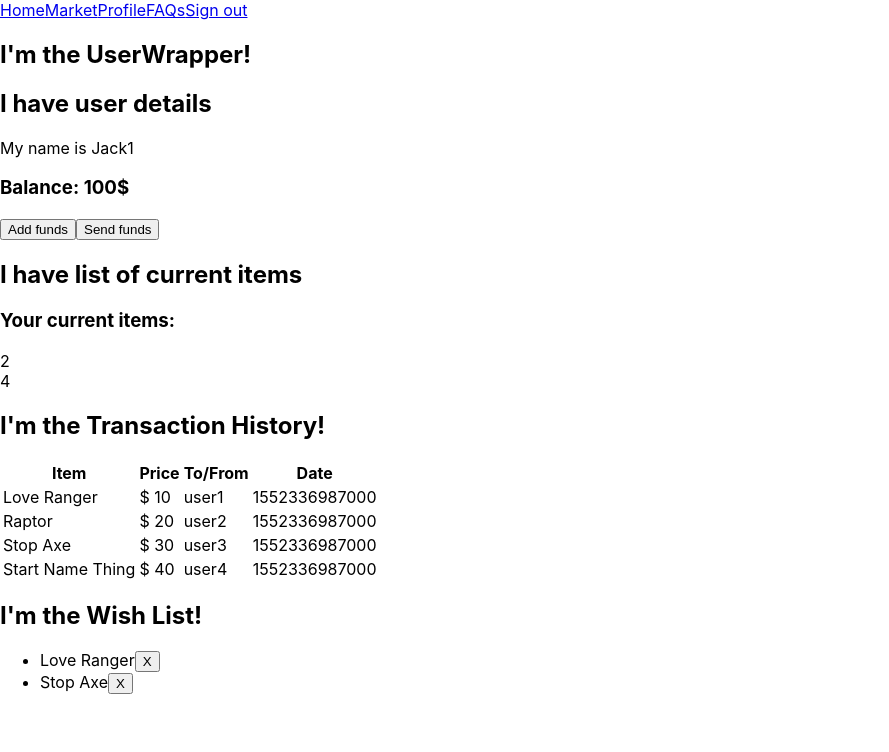
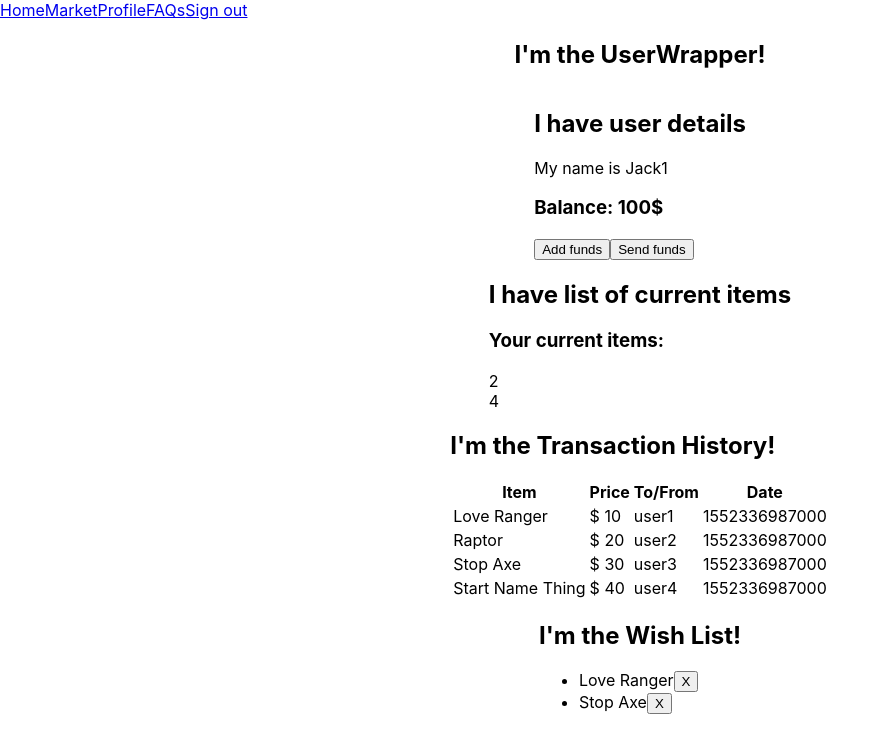
Before and after one commit to niftymarkets/client, a React (Create React App) app in the folder app/: page /user/123 in a window 1280 px wide. Shown: the top 752 px of the page, without its empty margins (0-889 px from the left). Built offline with nearby package versions, Linux system fonts and the light colour scheme.

Commit message:
Fix bug with reducer name in ItemCard. Add flexbox to UserWrapper

```diff
--- a/app/src/components/common/ItemCard.jsx
+++ b/app/src/components/common/ItemCard.jsx
@@ -36,7 +36,7 @@ const mapStateToProps = state => {
   // console.log(state)
   return {
     isAuthed: state.isAuthed,
-    wishlist: state.userReducer.wishList
+    wishlist: state.user.wishList
   }
 }
 
--- a/app/src/components/user/UserWrapper.jsx
+++ b/app/src/components/user/UserWrapper.jsx
@@ -1,5 +1,6 @@
 import React, { Component } from 'react';
 import { connect } from 'react-redux';
+import styled from 'styled-components';
 import TransactionHistory from './TransactionHistory';
 import Wishlist from './WishList';
 import UserDetails from './UserDetails';
@@ -10,7 +11,7 @@ class UserWrapper extends Component {
 
   render() {
     return (
-      <div>
+      <StyledUser>
         <h2>I'm the UserWrapper!</h2>
         <UserDetails
           name={this.props.user.name}
@@ -19,7 +20,7 @@ class UserWrapper extends Component {
         <CurrentItems userItems={this.props.user.userItems} />
         <TransactionHistory transHist={this.props.user.transactionHistory} />
         <Wishlist wishList={this.props.user.wishList} />
-      </div>
+      </StyledUser>
     );
   }
 }
@@ -31,3 +32,9 @@ const mapStateToProps = state => {
 }
 
 export default connect(mapStateToProps, {})(UserWrapper);
+
+const StyledUser = styled.div`
+  display: flex;
+  flex-direction: column;
+  align-items: center;
+`;
```
